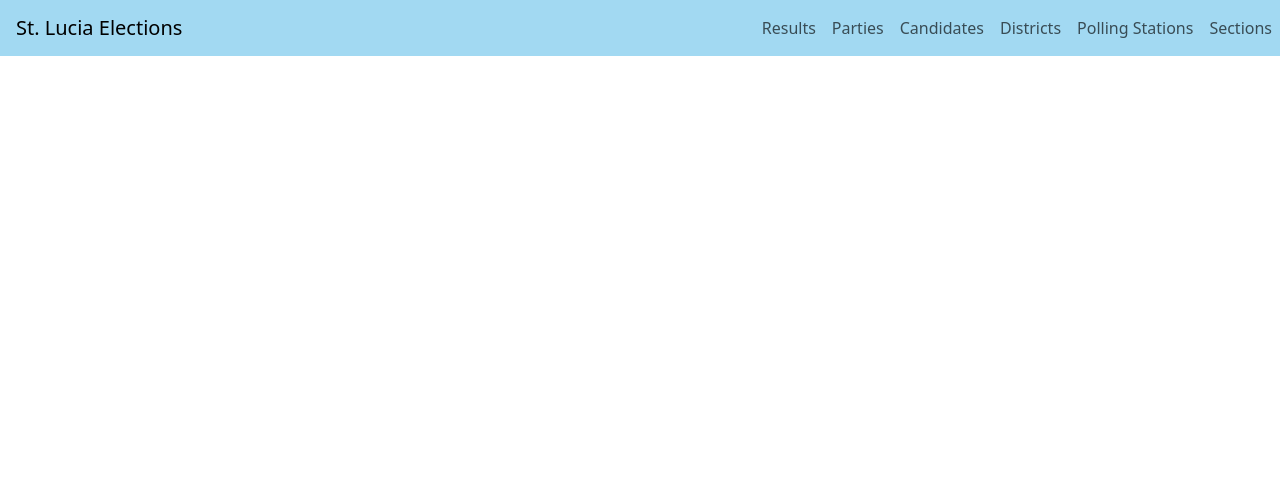
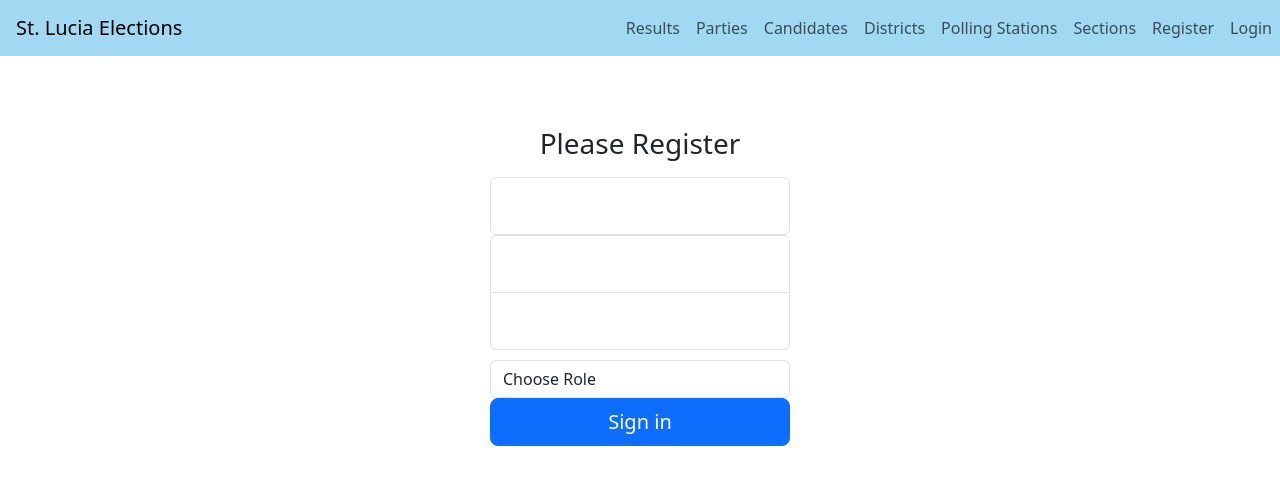
Before and after one commit to bajahranks/st-lucia-elections, a React (Create React App) app: page /register in a window 1280 px wide. Shown: the top 484 px of the page. Built offline with nearby package versions, Linux system fonts and the light colour scheme.

Commit message:
Add Login and Register components Implement Hooks and ContextAPI to control authentication state Convert Navigation and Login components to function components Create store file to manage state

```diff
--- a/src/assets/App.css
+++ b/src/assets/App.css
@@ -51,7 +51,10 @@
 .navbar-brand {
   margin-left: 1rem;
 }
-
+.navbar-brand > a {
+  color: inherit;
+  text-decoration: none;
+}
 /**
  * Utility classes
  */
--- /dev/null
+++ b/src/components/auth/login.js
@@ -0,0 +1,86 @@
+import React, { useState, useContext } from "react";
+import AuthService from "../../services/auth";
+import { Redirect } from "react-router-dom";
+import { setUserSession } from "../../helpers/util";
+import { store } from '../../store/store';
+
+const Login = () => {
+  const globalState = useContext(store);
+  const { dispatch } = globalState;
+
+  const [email, setEmail] = useState('');
+  const [password, setPassword] = useState('');
+  const [redirect, setRedirect] = useState(false);
+
+  const onChangeEmail = (e) => {
+    setEmail(e.target.value);
+  }
+
+  const onChangePassword = (e) => {
+    setPassword(e.target.value);
+  }
+
+  const loginUser = (e) => {
+    // Prevent browser from refreshing
+    e.preventDefault();
+
+    const user = {
+      email: email,
+      password: password
+    }
+
+    AuthService.login(user).then(response => {
+      // assign global context
+      dispatch({type : 'LOGIN_USER', payload : {isAuthenticated : true}})
+
+      // save token in session
+      setUserSession(response.data);
+
+      // redirect to home page
+      setRedirect(true );
+
+    }).catch(e => { console.log(e) });
+  }
+
+  // Redirect to home page
+  if (redirect) {
+    return (<Redirect to={"/"} />);
+  } else {
+    return (
+      <section className="text-center login">
+        <main className="form-signin">
+          <form onSubmit={loginUser}>
+            <h1 className="h3 mb-3 fw-normal">Please sign in</h1>
+            <div className="form-floating">
+              <input
+                type="email"
+                className="form-control"
+                id="email"
+                placeholder="name@example.com"
+                name="email"
+                value={email}
+                onChange={onChangeEmail}
+              />
+              {/*<label htmlFor="floatingInput">Email address</label>*/}
+            </div>
+            <div className="form-floating">
+              <input
+                type="password"
+                className="form-control"
+                id="password"
+                placeholder="Password"
+                name="password"
+                value={password}
+                onChange={onChangePassword}
+              />
+              {/*<label htmlFor="floatingPassword">Password</label>*/}
+            </div>
+            <button className="w-100 btn btn-lg btn-primary" type="submit">Sign in</button>
+          </form>
+        </main>
+      </section>
+    );
+  }
+}
+
+export default Login;
--- /dev/null
+++ b/src/components/auth/register.js
@@ -0,0 +1,123 @@
+import React, { Component } from "react";
+import AuthService from "../../services/auth";
+import { Redirect } from "react-router-dom";
+
+export default class Register extends Component {
+  constructor(props) {
+    super(props);
+
+    this.onChangeName = this.onChangeName.bind(this);
+    this.onChangeEmail = this.onChangeEmail.bind(this);
+    this.onChangePassword = this.onChangePassword.bind(this);
+    this.onChangeRole = this.onChangeRole.bind(this);
+    this.registerUser = this.registerUser.bind(this);
+
+    this.state = {
+      name: '',
+      email: '',
+      password: '',
+      role: '',
+      redirect: false
+    };
+  }
+
+  onChangeName(e) {
+    this.setState({
+      name: e.target.value
+    });
+  }
+
+  onChangeEmail(e) {
+    this.setState({
+      email: e.target.value
+    });
+  }
+
+  onChangePassword(e) {
+    this.setState({
+      password: e.target.value
+    });
+  }
+
+  onChangeRole(e) {
+    this.setState({
+      role: e.target.value
+    });
+  }
+
+  registerUser(e) {
+    // Prevent browser from refreshing
+    e.preventDefault();
+
+    const user = {
+      name: this.state.name,
+      email: this.state.email,
+      password: this.state.password,
+      role: this.state.role
+    }
+
+    AuthService.register(user).then(response => {
+      this.setState({
+        redirect: true
+      });
+    }).catch(e => { console.log(e) });
+  }
+
+  render(){
+    // Redirect to login page
+    if (this.state.redirect) {
+      return <Redirect to={"/login"} />;
+    }
+    return (
+      <section className="text-center login">
+        <main className="form-signin">
+          <form onSubmit={this.registerUser}>
+            <h1 className="h3 mb-3 fw-normal">Please Register</h1>
+            <div className="form-floating">
+              <input
+                type="text"
+                className="form-control"
+                id="name"
+                placeholder="Enter your full name"
+                name="name"
+                onChange={this.onChangeName}
+              />
+              {/*<label htmlFor="floatingInput">Email address</label>*/}
+            </div>
+            <div className="form-floating">
+              <input
+                type="email"
+                className="form-control"
+                id="email"
+                placeholder="name@example.com"
+                name="email"
+                onChange={this.onChangeEmail}
+              />
+              {/*<label htmlFor="floatingInput">Email address</label>*/}
+            </div>
+            <div className="form-floating">
+              <input
+                type="password"
+                className="form-control"
+                id="password"
+                placeholder="Password"
+                name="password"
+                onChange={this.onChangePassword}
+              />
+              {/*<label htmlFor="floatingPassword">Password</label>*/}
+            </div>
+            <div>
+              <select className={"form-control"} id={"role"} name={"role"} onChange={this.onChangeRole}>
+                <option defaultValue={""}>Choose Role</option>
+                <option key={'Admin'} value={'Admin'}>Admin</option>
+                <option key={'Staff'} value={'Staff'}>Staff</option>
+                <option key={'Poll Worker'} value={'Poll Worker'}>Poll Worker</option>
+              </select>
+            </div>
+            <button className="w-100 btn btn-lg btn-primary" type="submit">Sign in</button>
+          </form>
+        </main>
+      </section>
+    )
+  }
+}
--- a/src/components/myRoutes.js
+++ b/src/components/myRoutes.js
@@ -36,6 +36,8 @@ import CastriesCentral2016 from "./2016/2016-Castries-Central";
 import Babonneau2016 from "./2016/2016-Babonneau";
 import AnseLaRayeCanaries2016 from "./2016/2016-Anse-La-Raye-Canaries";
 import Home from "./home";
+import Login from "./auth/login";
+import Register from "./auth/register";
 
 const MyRoutes = () => {
   return (
@@ -76,6 +78,8 @@ const MyRoutes = () => {
       <Route path="/districts/:id" component={EditDistrict} />
       <Route path="/polling-stations/:id" component={EditPollingStation} />
       <Route path="/sections/:id" component={EditSection} />
+      <Route exact path="/login" component={Login} />
+      <Route exact path="/register" component={Register} />
     </Switch>
   )
 }
--- a/src/components/nav.js
+++ b/src/components/nav.js
@@ -1,10 +1,19 @@
+import React, { useContext } from "react";
 import { Navbar, Nav } from 'react-bootstrap';
 import { Link } from "react-router-dom";
+import { removeUserSession } from "../helpers/util";
+import { store } from '../store/store';
 
 const Navigation = () => {
+  const { state, dispatch } = useContext(store);
+  const logoutUser = () => {
+    removeUserSession();
+    dispatch({type : 'LOGIN_USER', payload : {isAuthenticated : false}})
+  }
+
   return (
     <Navbar expand={"lg"} className={"nav-bg"}>
-      <Navbar.Brand href="/">St. Lucia Elections</Navbar.Brand>
+      <Navbar.Brand ><Link to={"/"}>St. Lucia Elections</Link></Navbar.Brand>
       <Navbar.Toggle aria-controls="basic-navbar-nav" />
       <Navbar.Collapse id="basic-navbar-nav" className={"justify-content-end"}>
         <Nav>
@@ -26,6 +35,22 @@ const Navigation = () => {
           <Nav.Item>
             <Link to={"/sections"} className="nav-link">Sections</Link>
           </Nav.Item>
+          { !state.isAuthenticated ?
+            <>
+              <Nav.Item>
+                <Link to={"/register"} className="nav-link">Register</Link>
+              </Nav.Item>
+              <Nav.Item>
+                <Link to={"/login"} className="nav-link">Login</Link>
+              </Nav.Item>
+            </> : null
+          }
+          { state.isAuthenticated ?
+            <li className="nav-item">
+              <input type="button" className={"logout"} onClick={logoutUser} value="Log Out" />
+            </li>
+            : null
+          }
         </Nav>
       </Navbar.Collapse>
     </Navbar>
--- a/src/index.js
+++ b/src/index.js
@@ -3,10 +3,13 @@ import ReactDOM from 'react-dom';
 import './index.css';
 import App from './components/App';
 import reportWebVitals from './reportWebVitals';
+import {StateProvider} from './store/store';
 
 ReactDOM.render(
   <React.StrictMode>
-    <App />
+    <StateProvider>
+      <App />
+    </StateProvider>
   </React.StrictMode>,
   document.getElementById('root')
 );
--- /dev/null
+++ b/src/store/store.js
@@ -0,0 +1,21 @@
+import React, {createContext, useReducer} from 'react';
+
+const initialState = {};
+const store = createContext(initialState);
+
+const { Provider } = store;
+
+const StateProvider = ({ children }) => {
+  const [state, dispatch] = useReducer((state, action) => {
+    switch(action.type) {
+      case 'LOGIN_USER':
+        return { ...state, isAuthenticated : action.payload.isAuthenticated}
+      default:
+        return state;
+    }
+  }, initialState);
+
+  return <Provider value={{ state, dispatch }}>{children}</Provider>;
+};
+
+export { store, StateProvider }
```
